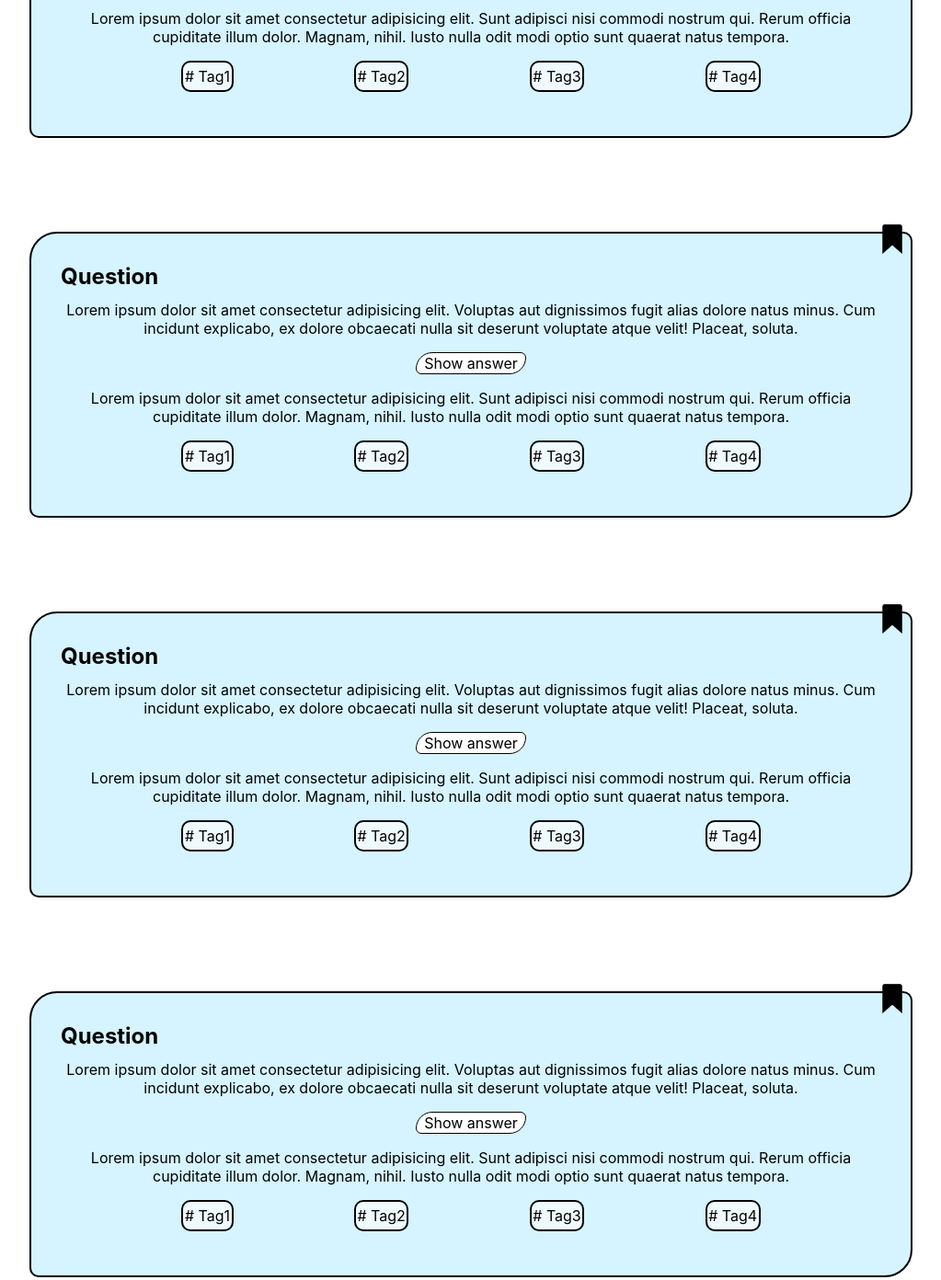
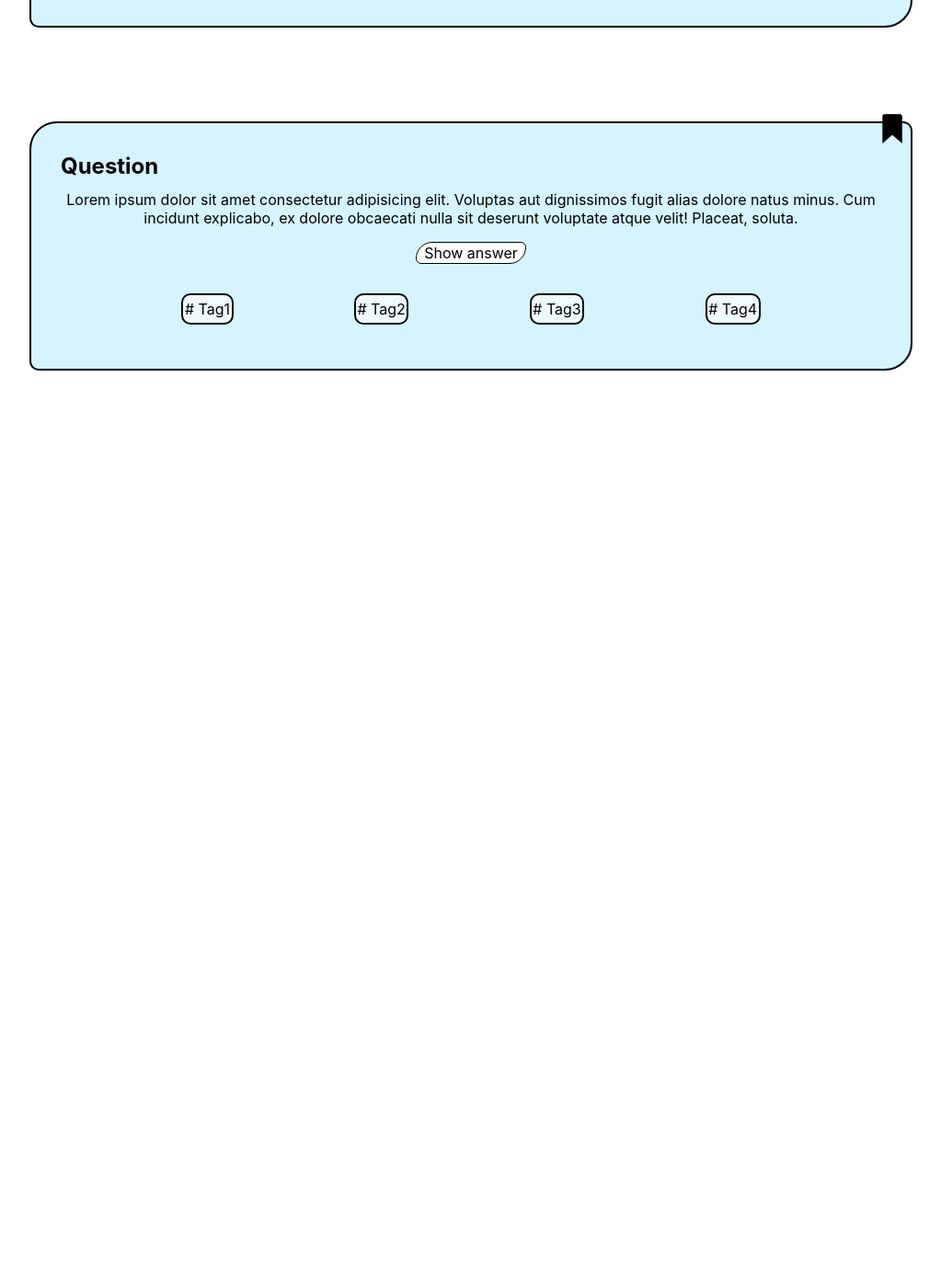
Before and after one commit to AlexF090/my-quiz-app, a website: page pages/bookmarks/booksmarks.html in a window 1280 px wide. Shown: the part 1138-2530 px from the top of the page at 92% size, without its empty margins (128-1151 px from the left). After the commit the page ends 1672 px from the top, so only its background shows below. Drawn offline with Linux system fonts and the light colour scheme.

Commit message:
add js for index and bookmarks
add js to toggle  the answers

```diff
--- a/index.css
+++ b/index.css
@@ -51,7 +51,12 @@
   right: 0rem;
 }
 
-.card__question, .card__answer {
+.card__question {
+  text-align: center;
+}
+
+.card__answer {
+  display: none;
   text-align: center;
 }
 
@@ -61,4 +66,8 @@
   text-align: center;
 }
 
+.card__answer--showAnswer {
+  display: block;
+}
+
 /* Questions */
--- /dev/null
+++ b/js/showAnswer.js
@@ -0,0 +1,31 @@
+document
+  .querySelector("button[data-button-value='answer__button--toggle1']")
+  .addEventListener("click", function () {
+    document
+      .querySelector(".card__answer--show1")
+      .classList.toggle("card__answer--showAnswer");
+  });
+
+document
+  .querySelector("button[data-button-value='answer__button--toggle2']")
+  .addEventListener("click", function () {
+    document
+      .querySelector(".card__answer--show2")
+      .classList.toggle("card__answer--showAnswer");
+  });
+
+document
+  .querySelector("button[data-button-value='answer__button--toggle3']")
+  .addEventListener("click", function () {
+    document
+      .querySelector(".card__answer--show3")
+      .classList.toggle("card__answer--showAnswer");
+  });
+
+document
+  .querySelector("button[data-button-value='answer__button--toggle4']")
+  .addEventListener("click", function () {
+    document
+      .querySelector(".card__answer--show4")
+      .classList.toggle("card__answer--showAnswer");
+  });
--- a/pages/bookmarks/bookmarks.css
+++ b/pages/bookmarks/bookmarks.css
@@ -36,7 +36,6 @@
   border-style: solid;
   color: #000;
   background-color: rgba(255, 255, 255, 0.616);
-
 }
 
 .card__title {
@@ -50,11 +49,14 @@
   position: absolute;
   top: -0.9rem;
   right: 0rem;
-
 }
 
-.card__question,
+.card__question {
+  text-align: center;
+}
+
 .card__answer {
+  display: none;
   text-align: center;
 }
 
@@ -63,4 +65,9 @@
   background-color: white;
   text-align: center;
 }
+
+.card__answer--showAnswer {
+  display: block;
+}
+
 /* Questions */
--- a/pages/bookmarks/booksmarks.html
+++ b/pages/bookmarks/booksmarks.html
@@ -6,6 +6,7 @@
     <meta name="viewport" content="width=device-width, initial-scale=1.0" />
     <link rel="stylesheet" href="/styles.css" />
     <link rel="stylesheet" href="/pages/bookmarks/bookmarks.css" />
+    <script src="/js/showAnswer.js" defer></script>
     <title>Quiz-App | Bookmarks</title>
   </head>
   <body>
@@ -28,8 +29,13 @@
           dolore obcaecati nulla sit deserunt voluptate atque velit! Placeat,
           soluta.
         </p>
-        <button class="answerButton">Show answer</button>
-        <p class="card__answer">
+        <button
+          class="answerButton"
+          data-button-value="answer__button--toggle1"
+        >
+          Show answer
+        </button>
+        <p class="card__answer card__answer--show1">
           Lorem ipsum dolor sit amet consectetur adipisicing elit. Sunt adipisci
           nisi commodi nostrum qui. Rerum officia cupiditate illum dolor.
           Magnam, nihil. Iusto nulla odit modi optio sunt quaerat natus tempora.
@@ -54,8 +60,13 @@
           dolore obcaecati nulla sit deserunt voluptate atque velit! Placeat,
           soluta.
         </p>
-        <button class="answerButton">Show answer</button>
-        <p class="card__answer">
+        <button
+          class="answerButton"
+          data-button-value="answer__button--toggle2"
+        >
+          Show answer
+        </button>
+        <p class="card__answer card__answer--show2">
           Lorem ipsum dolor sit amet consectetur adipisicing elit. Sunt adipisci
           nisi commodi nostrum qui. Rerum officia cupiditate illum dolor.
           Magnam, nihil. Iusto nulla odit modi optio sunt quaerat natus tempora.
@@ -80,8 +91,13 @@
           dolore obcaecati nulla sit deserunt voluptate atque velit! Placeat,
           soluta.
         </p>
-        <button class="answerButton">Show answer</button>
-        <p class="card__answer">
+        <button
+          class="answerButton"
+          data-button-value="answer__button--toggle3"
+        >
+          Show answer
+        </button>
+        <p class="card__answer card__answer--show3">
           Lorem ipsum dolor sit amet consectetur adipisicing elit. Sunt adipisci
           nisi commodi nostrum qui. Rerum officia cupiditate illum dolor.
           Magnam, nihil. Iusto nulla odit modi optio sunt quaerat natus tempora.
@@ -106,60 +122,13 @@
           dolore obcaecati nulla sit deserunt voluptate atque velit! Placeat,
           soluta.
         </p>
-        <button class="answerButton">Show answer</button>
-        <p class="card__answer">
-          Lorem ipsum dolor sit amet consectetur adipisicing elit. Sunt adipisci
-          nisi commodi nostrum qui. Rerum officia cupiditate illum dolor.
-          Magnam, nihil. Iusto nulla odit modi optio sunt quaerat natus tempora.
-        </p>
-        <ul class="card__ul--Tags">
-          <li># Tag1</li>
-          <li># Tag2</li>
-          <li># Tag3</li>
-          <li># Tag4</li>
-        </ul>
-      </section>
-      <section class="card">
-        <h2 class="card__title">Question</h2>
-        <img
-          class="BookmarkIcon"
-          src="/assets/Bookmarks/bookmark_uncecked.png"
-          alt="Bookmark Icon"
-        />
-        <p class="card__question">
-          Lorem ipsum dolor sit amet consectetur adipisicing elit. Voluptas aut
-          dignissimos fugit alias dolore natus minus. Cum incidunt explicabo, ex
-          dolore obcaecati nulla sit deserunt voluptate atque velit! Placeat,
-          soluta.
-        </p>
-        <button class="answerButton">Show answer</button>
-        <p class="card__answer">
-          Lorem ipsum dolor sit amet consectetur adipisicing elit. Sunt adipisci
-          nisi commodi nostrum qui. Rerum officia cupiditate illum dolor.
-          Magnam, nihil. Iusto nulla odit modi optio sunt quaerat natus tempora.
-        </p>
-        <ul class="card__ul--Tags">
-          <li># Tag1</li>
-          <li># Tag2</li>
-          <li># Tag3</li>
-          <li># Tag4</li>
-        </ul>
-      </section>
-      <section class="card">
-        <h2 class="card__title">Question</h2>
-        <img
-          class="BookmarkIcon"
-          src="/assets/Bookmarks/bookmark_uncecked.png"
-          alt="Bookmark Icon"
-        />
-        <p class="card__question">
-          Lorem ipsum dolor sit amet consectetur adipisicing elit. Voluptas aut
-          dignissimos fugit alias dolore natus minus. Cum incidunt explicabo, ex
-          dolore obcaecati nulla sit deserunt voluptate atque velit! Placeat,
-          soluta.
-        </p>
-        <button class="answerButton">Show answer</button>
-        <p class="card__answer">
+        <button
+          class="answerButton"
+          data-button-value="answer__button--toggle4"
+        >
+          Show answer
+        </button>
+        <p class="card__answer card__answer--show4">
           Lorem ipsum dolor sit amet consectetur adipisicing elit. Sunt adipisci
           nisi commodi nostrum qui. Rerum officia cupiditate illum dolor.
           Magnam, nihil. Iusto nulla odit modi optio sunt quaerat natus tempora.
```
Also changed, not shown: index.html (+17 -9 lines), js/script.js (deleted).
